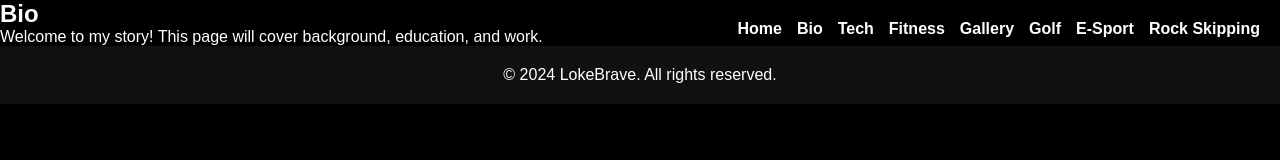
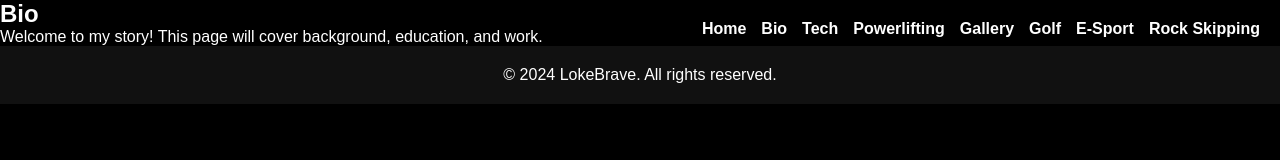
Before and after one commit to LokeOlsen/LokeBrave.com, a plain HTML site: page bio.html in a window 1280 px wide. Drawn offline with Linux system fonts and the light colour scheme.

Commit message:
Update bio.html

```diff
--- a/bio.html
+++ b/bio.html
@@ -14,7 +14,7 @@
         <li><a href="index.html">Home</a></li>
         <li><a href="bio.html">Bio</a></li>
         <li><a href="tech.html">Tech</a></li>
-        <li><a href="fitness.html">Fitness</a></li>
+        <li><a href="fitness.html">Powerlifting</a></li>
         <li><a href="gallery.html">Gallery</a></li>
         <li><a href="golf.html">Golf</a></li>
         <li><a href="esports.html">E-Sport</a></li>
```
